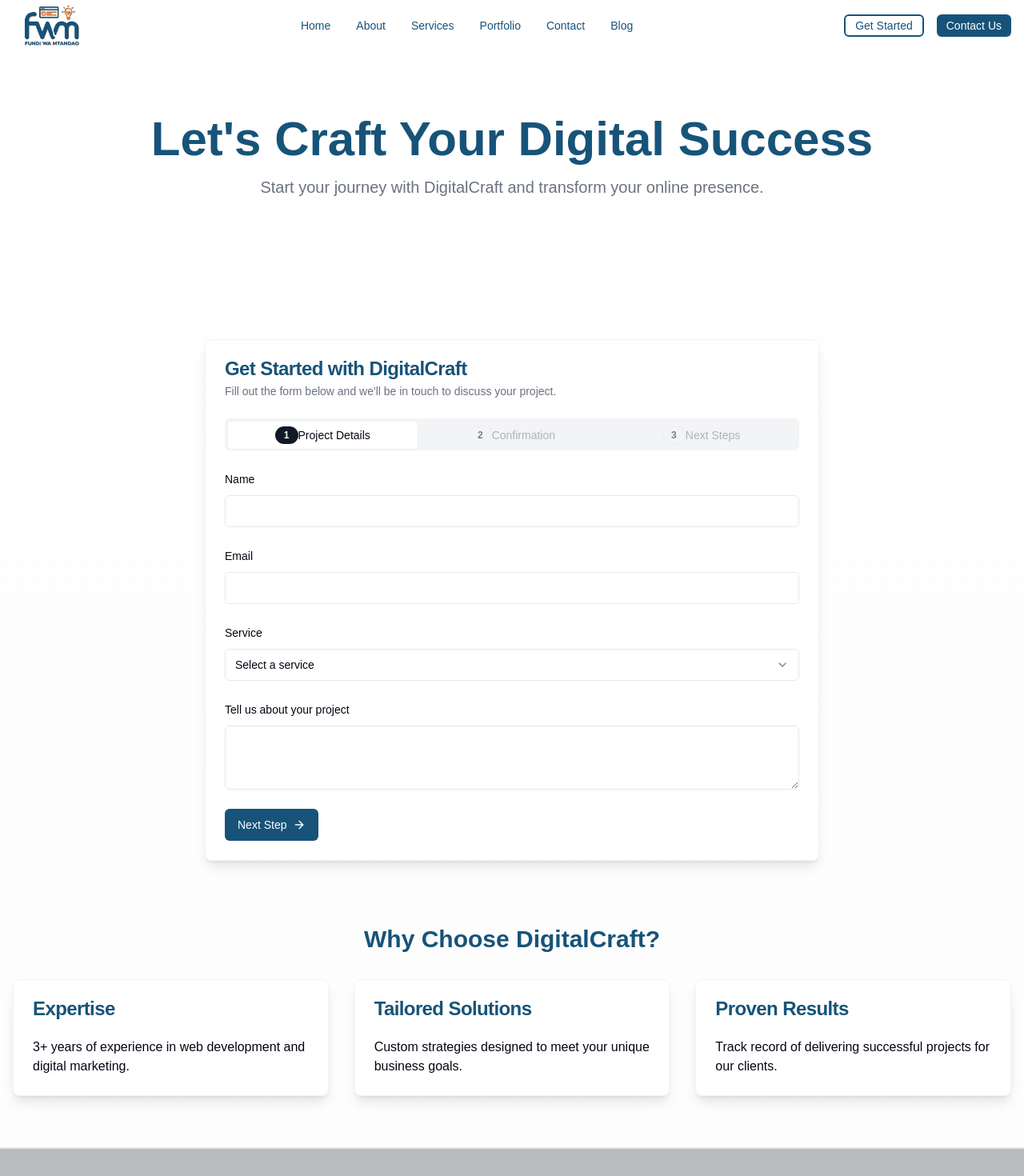
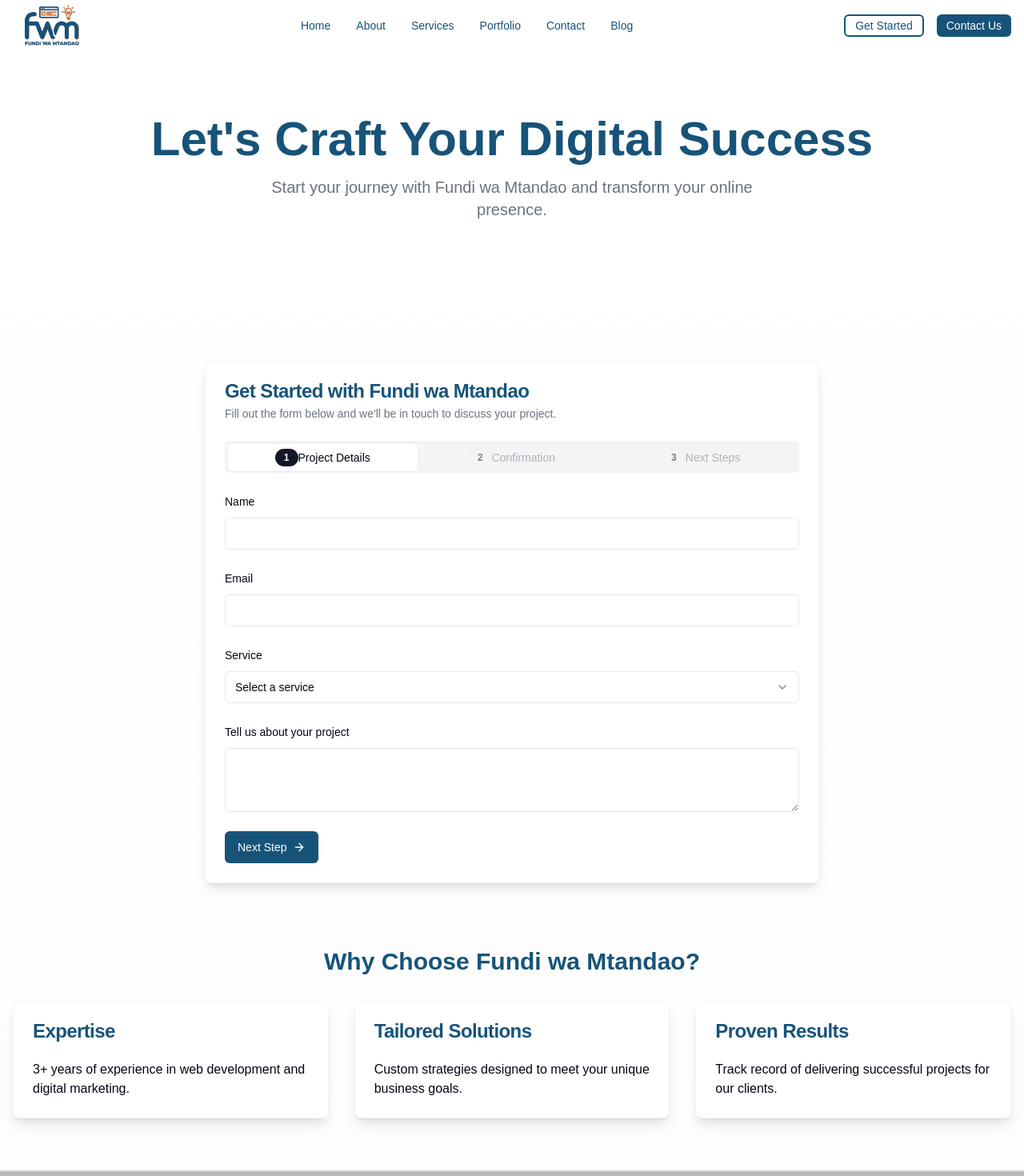
Before and after one commit to 001Samurai/fundi-mtandao, a Next.js app: page /get-started in a window 1280 px wide. Shown: the top 1470 px of the page at 80% size. Built offline with nearby package versions, Linux system fonts and the light colour scheme; a web font is replaced by a local one.

Commit message:
changed get satrted page

```diff
--- a/app/get-started/page.tsx
+++ b/app/get-started/page.tsx
@@ -19,9 +19,6 @@
     ssr: false
 })
 
-const DynamicForm = dynamic(() => import('@/components/get-started-form'), {
-    loading: () => <p>Loading form...</p>
-})
 
 const steps = [
     { icon: Users, title: 'Discovery Call', description: 'We\'ll discuss your goals and challenges.' },
@@ -125,7 +122,7 @@
             case 2:
                 return (
                     <div className="space-y-8">
-                        <h2 className="text-2xl font-bold text-center">Your Journey with DigitalCraft</h2>
+                        <h2 className="text-2xl font-bold text-center">Your Journey with Fundi wa Mtandao</h2>
                         <div className="grid gap-6 md:grid-cols-3">
                             {steps.map((step, index) => (
                                 <Card key={index} className="text-center">
@@ -180,7 +177,7 @@
                         animate={headerInView ? { y: 0, opacity: 1 } : {}}
                         transition={{ duration: 0.5, delay: 0.2 }}
                     >
-                        Start your journey with DigitalCraft and transform your online presence.
+                        Start your journey with Fundi wa Mtandao and transform your online presence.
                     </motion.p>
                 </div>
             </header>
@@ -188,7 +185,7 @@
             <main className="container mx-auto px-4 py-16">
                 <Card className="max-w-3xl mx-auto">
                     <CardHeader>
-                        <CardTitle>Get Started with DigitalCraft</CardTitle>
+                        <CardTitle>Get Started with Fundi wa Mtandao</CardTitle>
                         <CardDescription>Fill out the form below and we'll be in touch to discuss your project.</CardDescription>
                     </CardHeader>
                     <CardContent>
@@ -212,7 +209,7 @@
                 </Card>
 
                 <section className="mt-20">
-                    <h2 className="text-3xl font-bold text-center mb-8">Why Choose DigitalCraft?</h2>
+                    <h2 className="text-3xl font-bold text-center mb-8">Why Choose Fundi wa Mtandao?</h2>
                     <div className="grid gap-8 md:grid-cols-3">
                         {[
                             { title: 'Expertise', description: '3+ years of experience in web development and digital marketing.' },
```
